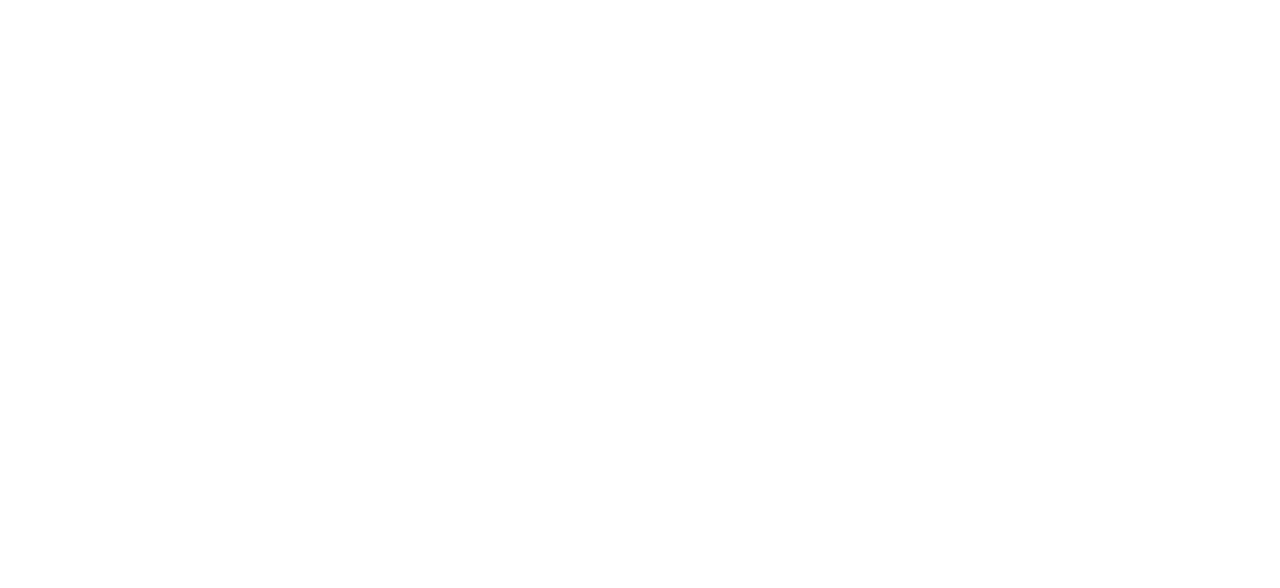
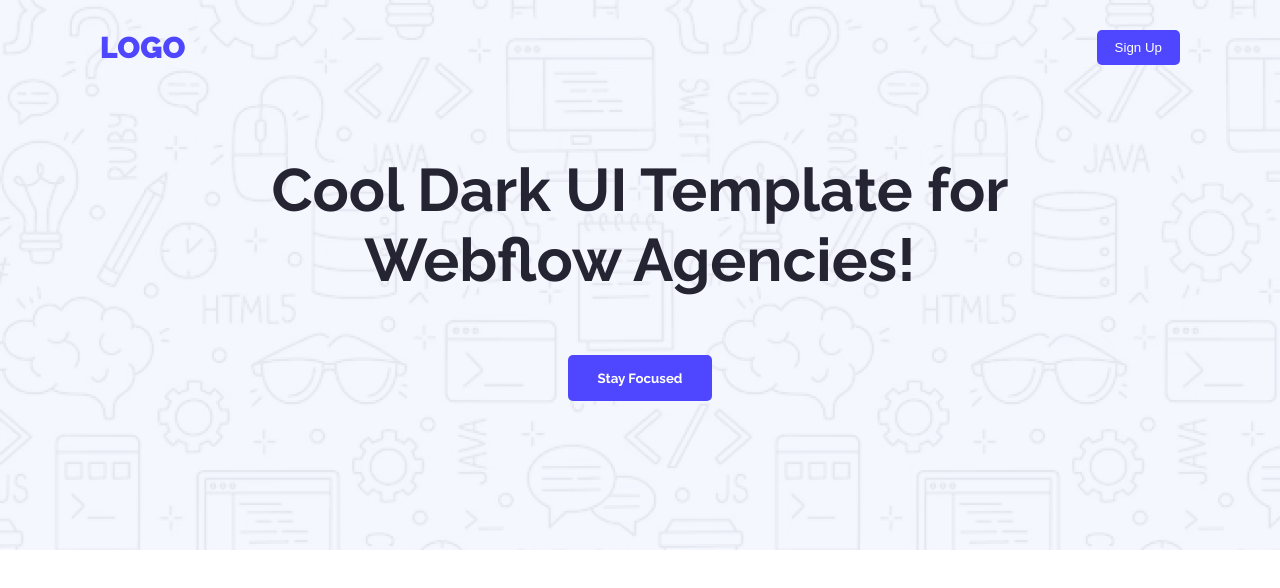
Before and after one commit to masum6517640/Webflow-Agency-Template, a plain HTML site: page index.html in a window 1280 px wide. Drawn offline with Linux system fonts and the light colour scheme.

Commit message:
Header Section Design

```diff
--- a/index.html
+++ b/index.html
@@ -21,7 +21,24 @@
 <body>
 
 
-    <header>
+    <header class="header">
+
+        <nav class="navbar-section">
+            <div class="logo-left raleway-fonts">LOGO</div>
+            <div class="signup-btn-right">
+                <a href=""><button class="btn-primary">Sign Up</button></a>
+            </div>
+
+        </nav>
+
+        <div class="hero-banner">
+            <div class="hero-banner-content">
+                <h3 class="hero-title raleway-fonts">Cool Dark UI Template for Webflow Agencies!</h3>
+                <a href=""><button class="hero-button btn-primary raleway-fonts">Stay Focused</button></a>
+            </div>
+
+
+        </div>
 
 
 
--- a/style.css
+++ b/style.css
@@ -9,3 +9,77 @@ body {
   font-weight: bold;
   font-style: normal;
 }
+
+
+
+.raleway-fonts {
+  font-family: "Raleway", sans-serif;
+  font-optical-sizing: auto;
+  font-weight: bold;
+  font-style: normal;
+}
+
+
+
+/* button color effect */
+.btn-primary{
+  color:white;
+  background-color: #4E47FF;
+  border:none;
+  padding: 10px 18px;
+  border-radius: 5px;
+  cursor: pointer;
+  transition: all 0.3s ease;
+}
+
+
+.btn-primary:hover {
+  background-color: rgba(78, 71, 255, 0.1);
+  color: #4e47ff;
+  border: 1px solid #4f4ae4;
+  box-shadow: 0 6px 10px rgba(0, 0, 0, 0.15);
+}
+
+/* navbar-section area */
+
+.header {
+  height:550px;
+  background-image: url('Assets/Hero-bg.png');
+  background-repeat: no-repeat;
+}
+
+
+.navbar-section {
+  display: flex;
+  justify-content: space-between;
+  padding:30px 100px;
+}
+
+
+.logo-left {
+
+  color:#4E47FF;
+  font-size: 30px;
+  font-weight: 900;
+}
+.hero-banner {
+  display: flex;
+  justify-content: center;
+}
+.hero-banner-content {
+  width:800px;
+  height: 150px auto;
+  text-align: center;
+  align-items: center;
+
+}
+
+.hero-title {
+  font-size: 60px;
+  color: #252432;
+}
+
+
+.hero-button {
+  padding: 15px 30px;
+}
```
